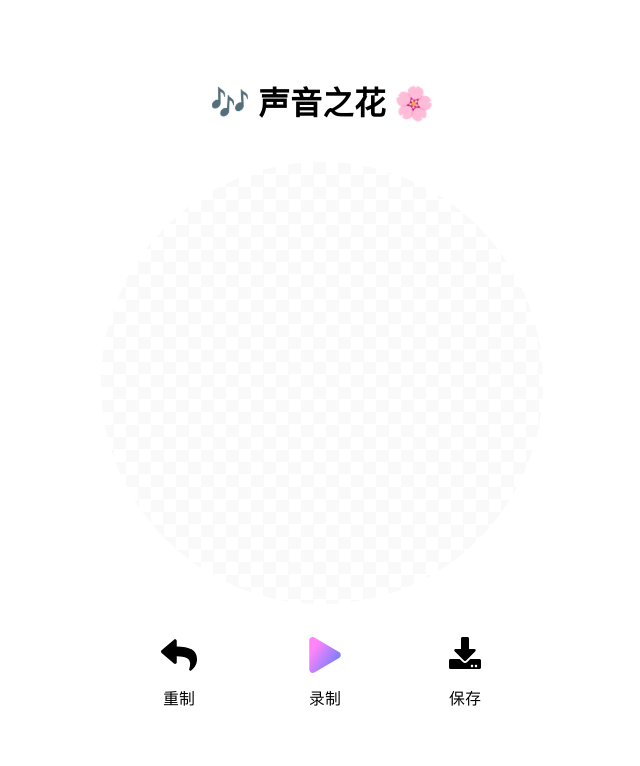
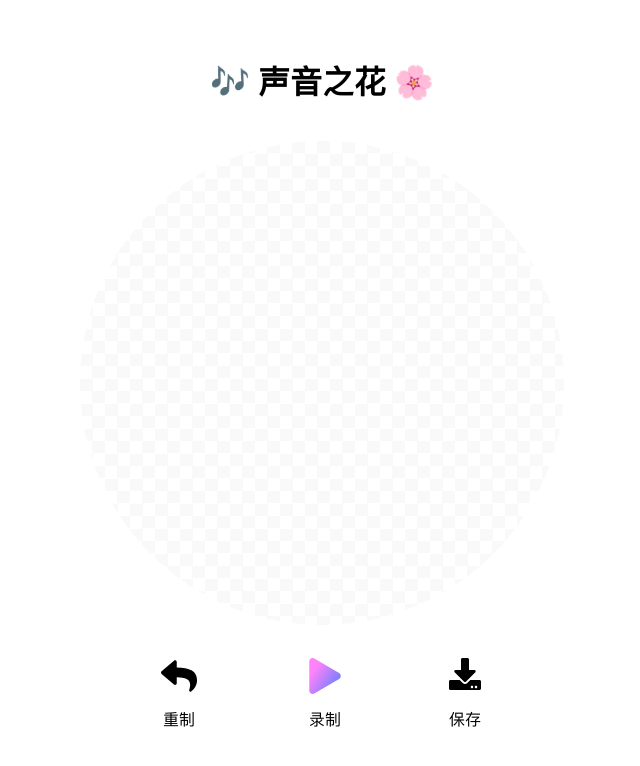
Before and after one commit to TuGuobin/sound-flower, a plain HTML site: page index.html in a window 1280 px wide. Both pictures are taken after a click on the button "重制". Shown: the whole page, without its empty margins (318-958 px from the left). Drawn offline with Linux system fonts and the light colour scheme.

Commit message:
canvas size

```diff
--- a/index.html
+++ b/index.html
@@ -16,9 +16,12 @@
             <canvas id="canvas"></canvas>
         </div>
         <div class="controls">
-            <button id="remake" onclick="remakeFn()"><img src="assets/remake.svg" alt=""><label>{{tools.remake}}</label></button>
-            <button id="record" onclick="recordFn()"><img src="assets/play.svg" alt="" /><label>{{tools.record}}</label></button>
-            <button id="stop" onclick="stopFn()"><img src="assets/stop.svg" alt=""><label>{{tools.stop}}</label></button>
+            <button id="remake" onclick="remakeFn()"><img src="assets/remake.svg"
+                    alt=""><label>{{tools.remake}}</label></button>
+            <button id="record" onclick="recordFn()"><img src="assets/play.svg"
+                    alt="" /><label>{{tools.record}}</label></button>
+            <button id="stop" onclick="stopFn()"><img src="assets/stop.svg"
+                    alt=""><label>{{tools.stop}}</label></button>
             <button id="save" onclick="save()"><img src="assets/save.svg" alt=""><label>{{tools.save}}</label></button>
         </div>
         <div class="message">
@@ -61,13 +64,17 @@
 
         function updateCanvasSize() {
             const innerSize = Math.min(window.innerWidth, window.innerHeight);
-            const isHorizontal = window.innerHeight > window.innerWidth;
-            const size = Math.max(innerSize / 2, isHorizontal ? innerSize - 48 : innerSize - 328);
+            const isHorizontal = window.innerHeight > window.innerWidth * 1.4;
+            const size = isHorizontal ? window.innerWidth - 48 : window.innerHeight - 286;
             const setSize = innerSize < size * dpr ? size : size * dpr - 60;
             canvas.width = setSize;
             canvas.height = setSize;
+            clearCanvas();
         }
 
+        function clearCanvas() {
+            ctx.clearRect(0, 0, canvas.width, canvas.height);
+        }
 
         function save() {
             const a = document.createElement('a');
@@ -85,7 +92,7 @@
             if (!isRecording) {
                 return;
             }
-            ctx.clearRect(0, 0, canvas.width, canvas.height);
+            clearCanvas();
             const baseOpacity = 0.3;
             if (lines.length >= MAX_LINES) {
                 lines.shift();
@@ -218,7 +225,7 @@
 
         function remakeFn() {
             lines.splice(0, lines.length);
-            ctx.clearRect(0, 0, canvas.width, canvas.height);
+            clearCanvas();
         }
 
         function init() {
```
